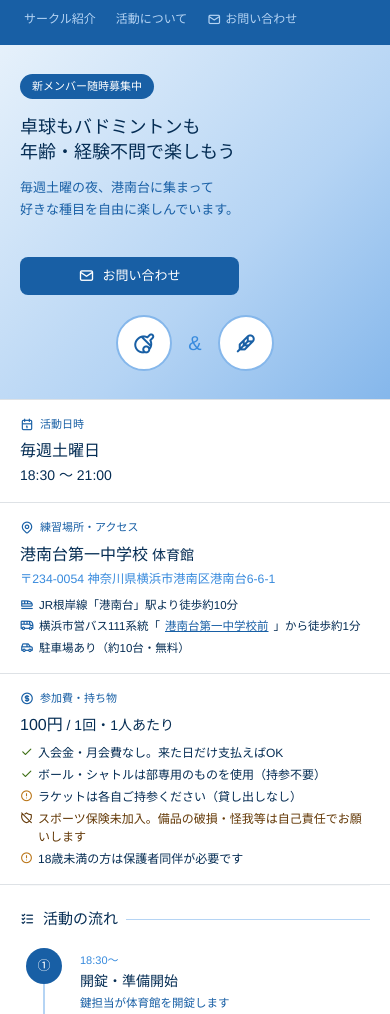
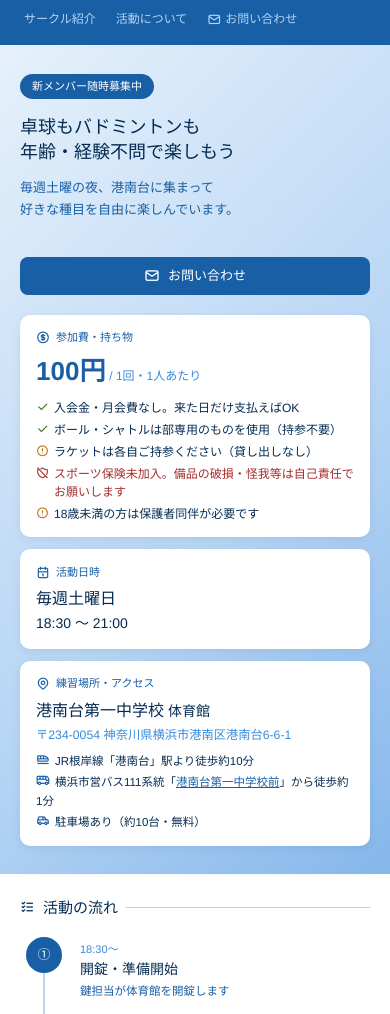
Before and after one commit to sagiakira/kounandai, a plain HTML site: page index.html in a window 390 px wide. Shown: the part 51-1065 px from the top of the page. Drawn offline with nearby package versions, Linux system fonts and the light colour scheme.

Commit message:
Add files via upload

```diff
--- a/index.html
+++ b/index.html
@@ -21,28 +21,29 @@
     .site-nav a i { font-size: 14px; }
 
     /* ===== HERO ===== */
-    .hero { background: linear-gradient(135deg, #E6F1FB 0%, #B5D4F4 60%, #85B7EB 100%); padding: 2.5rem 2rem; display: flex; align-items: center; justify-content: space-between; gap: 2rem; }
+    .hero { background: linear-gradient(135deg, #E6F1FB 0%, #B5D4F4 60%, #85B7EB 100%); padding: 2.5rem 2rem; display: flex; align-items: flex-start; justify-content: space-between; gap: 2rem; }
+    .hero-text { flex: 1; min-width: 280px; }
     .hero-badge { display: inline-block; background: #185FA5; color: #fff; font-size: 11px; padding: 4px 12px; border-radius: 20px; margin-bottom: 1rem; }
     .hero-title { font-size: 24px; font-weight: 500; color: #042C53; line-height: 1.4; margin-bottom: .75rem; }
     .hero-desc  { font-size: 14px; color: #185FA5; line-height: 1.7; }
-    .sport-icon { width: 72px; height: 72px; background: #fff; border-radius: 50%; display: flex; align-items: center; justify-content: center; border: 2px solid #85B7EB; flex-shrink: 0; }
-    .sport-icon i { font-size: 32px; color: #185FA5; }
-    .sport-sep  { font-size: 20px; color: #378ADD; font-weight: 500; }
+    .hero-info { flex: 1.4; min-width: 320px; display: flex; flex-direction: column; gap: 12px; }
+    .hero-info-row { display: grid; grid-template-columns: 1fr 1fr; gap: 12px; }
+    .hero-info .info-card { background: #fff; border-radius: 10px; padding: 1rem 1.25rem; border: none; box-shadow: 0 2px 8px rgba(4,44,83,.08); }
+    .fee-highlight { font-size: 30px; font-weight: 700; color: #185FA5; }
+    .fee-highlight-unit { font-size: 12px; color: #378ADD; }
+    .fee-mini-item.danger { color: #A32D2D; font-weight: 500; }
+    .fee-mini-item.danger i { color: #A32D2D; }
+    .info-label { font-size: 11px; color: #185FA5; font-weight: 500; margin-bottom: 6px; display: flex; align-items: center; gap: 6px; }
+    .info-label i { font-size: 14px; }
+    .info-value { font-size: 14px; color: #042C53; line-height: 1.6; }
+    .info-value strong { font-size: 16px; font-weight: 500; }
     .btn-contact { display: inline-flex; align-items: center; gap: 8px; background: #185FA5; color: #fff; font-size: 14px; font-weight: 500; padding: 10px 22px; border-radius: 8px; text-decoration: none; margin-top: 1.25rem; }
     .btn-contact:hover { background: #0C447C; color: #fff; }
     .btn-contact i { font-size: 16px; }
 
-    /* ===== INFO BAR ===== */
-    .info-bar { display: grid; grid-template-columns: 1fr 1.6fr 1fr; border-top: 1px solid #dee2e6; border-bottom: 1px solid #dee2e6; }
-    .info-card { padding: 1.25rem 1.5rem; border-right: 1px solid #dee2e6; }
-    .info-card:last-child { border-right: none; }
-    .info-label { font-size: 11px; color: #185FA5; font-weight: 500; margin-bottom: 6px; display: flex; align-items: center; gap: 6px; }
-    .info-label i { font-size: 14px; }
-    .info-value { font-size: 14px; color: #042C53; line-height: 1.6; }
-    .info-value strong { font-size: 16px; font-weight: 500; }
     .access-mini { margin-top: 6px; display: flex; flex-direction: column; gap: 3px; }
-    .access-mini-item { font-size: 12px; color: #042C53; display: flex; align-items: flex-start; gap: 5px; }
-    .access-mini-item i { color: #185FA5; font-size: 14px; margin-top: 1px; flex-shrink: 0; }
+    .access-mini-item { font-size: 12px; color: #042C53; line-height: 1.6; }
+    .access-mini-item i { color: #185FA5; font-size: 14px; margin-right: 5px; }
     .access-link { color: #185FA5; text-decoration: underline; }
     .access-link:hover { color: #0C447C; }
     .fee-mini { margin-top: 6px; display: flex; flex-direction: column; gap: 4px; }
@@ -166,6 +167,8 @@
     /* ===== レスポンシブ（タブレット：992px以下） ===== */
     @media (max-width: 992px) {
       .two-col { grid-template-columns: 1fr; }
+      .hero { flex-wrap: wrap; }
+      .hero-text, .hero-info { flex-basis: 100%; }
     }
 
     /* ===== レスポンシブ（スマホ：768px以下） ===== */
@@ -176,15 +179,14 @@
       .logo-name { font-size: 14px; }
       .logo-sub { font-size: 10px; }
 
-      .hero { flex-direction: column; align-items: flex-start; padding: 1.75rem 1.25rem; gap: 1.25rem; }
+      .hero { flex-direction: column; align-items: stretch; padding: 1.75rem 1.25rem; gap: 1.25rem; }
       .hero-title { font-size: 20px; }
       .hero-desc { font-size: 13px; }
       .btn-contact { font-size: 13px; padding: 9px 18px; width: 100%; justify-content: center; }
-      .hero-icons { align-self: center; }
-
-      .info-bar { grid-template-columns: 1fr; }
-      .info-card { border-right: none; border-bottom: 1px solid #dee2e6; padding: 1rem 1.25rem; }
-      .info-card:last-child { border-bottom: none; }
+      .hero-info { min-width: 0; }
+      .hero-info-row { grid-template-columns: 1fr; }
+      .hero-info .info-card { padding: .9rem 1rem; }
+      .fee-highlight { font-size: 26px; }
       .access-mini-item { font-size: 11.5px; }
 
       .section { padding: 1.5rem 1.25rem; }
@@ -205,8 +207,6 @@
     /* ===== レスポンシブ（小型スマホ：480px以下） ===== */
     @media (max-width: 480px) {
       .hero-title { font-size: 18px; }
-      .sport-icon { width: 56px; height: 56px; }
-      .sport-icon i { font-size: 24px; }
       .fee-amount { font-size: 24px; }
     }
   </style>
@@ -253,15 +253,21 @@
     <p class="hero-desc">毎週土曜の夜、港南台に集まって<br>好きな種目を自由に楽しんでいます。</p>
     <a href="mailto:mejiro.kounandai@gmail.com" class="btn-contact"><i class="ti ti-mail"></i>お問い合わせ</a>
   </div>
-  <div class="d-flex align-items-center gap-3 hero-icons">
-    <div class="sport-icon"><i class="ti ti-ping-pong"></i></div>
-    <div class="sport-sep">&amp;</div>
-    <div class="sport-icon"><i class="ti ti-feather"></i></div>
+  <div class="hero-info">
+    <div class="info-card fee-card-top">
+      <div class="info-label"><i class="ti ti-coin"></i>参加費・持ち物</div>
+      <div class="info-value">
+        <span class="fee-highlight">100円</span> <span class="fee-highlight-unit">/ 1回・1人あたり</span>
+        <div class="fee-mini">
+          <div class="fee-mini-item"><i class="ti ti-check" style="color:#3B6D11;"></i>入会金・月会費なし。来た日だけ支払えばOK</div>
+          <div class="fee-mini-item"><i class="ti ti-check" style="color:#3B6D11;"></i>ボール・シャトルは部専用のものを使用（持参不要）</div>
+          <div class="fee-mini-item"><i class="ti ti-alert-circle" style="color:#BA7517;"></i>ラケットは各自ご持参ください（貸し出しなし）</div>
+          <div class="fee-mini-item danger"><i class="ti ti-shield-off"></i>スポーツ保険未加入。備品の破損・怪我等は自己責任でお願いします</div>
+          <div class="fee-mini-item"><i class="ti ti-alert-circle" style="color:#BA7517;"></i>18歳未満の方は保護者同伴が必要です</div>
         </div>
-</section>
-
-<!-- ===== INFO BAR ===== -->
-<div class="info-bar">
+      </div>
+    </div>
+    <div class="hero-info-row">
       <div class="info-card">
         <div class="info-label"><i class="ti ti-calendar"></i>活動日時</div>
         <div class="info-value"><strong>毎週土曜日</strong><br>18:30 〜 21:00</div>
@@ -278,20 +284,9 @@
           </div>
         </div>
       </div>
-  <div class="info-card">
-    <div class="info-label"><i class="ti ti-coin"></i>参加費・持ち物</div>
-    <div class="info-value">
-      <strong>100円</strong> / 1回・1人あたり
-      <div class="fee-mini">
-        <div class="fee-mini-item"><i class="ti ti-check" style="color:#3B6D11;"></i>入会金・月会費なし。来た日だけ支払えばOK</div>
-        <div class="fee-mini-item"><i class="ti ti-check" style="color:#3B6D11;"></i>ボール・シャトルは部専用のものを使用（持参不要）</div>
-        <div class="fee-mini-item"><i class="ti ti-alert-circle" style="color:#BA7517;"></i>ラケットは各自ご持参ください（貸し出しなし）</div>
-        <div class="fee-mini-item warn"><i class="ti ti-shield-off"></i>スポーツ保険未加入。備品の破損・怪我等は自己責任でお願いします</div>
-        <div class="fee-mini-item"><i class="ti ti-alert-circle" style="color:#BA7517;"></i>18歳未満の方は保護者同伴が必要です</div>
     </div>
   </div>
-  </div>
-</div>
+</section>
 
 <hr class="section-divider">
 
@@ -344,7 +339,7 @@
 
       <div class="school-box">
         <div class="s-title"><i class="ti ti-school"></i>学校開放事業について</div>
-        <p class="school-lead">当部は港南台第一中学校の「学校施設開放事業」を利用して活動しています。利用にあたっては以下の点にご注意ください。</p>
+        <p class="school-lead">当部は横浜市の「<a href="https://www.city.yokohama.lg.jp/kurashi/kyodo-manabi/shogaigakushu/gakushu/kaiho/open.html" target="_blank" rel="noopener" class="access-link">学校開放事業</a>」を利用して活動しています。利用にあたっては以下の点にご注意ください。</p>
         <ul>
           <li>体育館以外の校舎・教室等への立ち入りは禁止です</li>
           <li>使用できるのは指定された体育館エリアのみです</li>
@@ -397,15 +392,8 @@
   </table>
   </div>
 
-  <div class="suspension-box" style="margin-top:14px;">
-    <div class="s-title"><i class="ti ti-alert-triangle"></i>活動休止となる場合</div>
-    <ul>
-      <li>学校行事が実施される場合</li>
-      <li>参加人数が少ない場合（各競技3人未満の目途）</li>
-      <li>鍵担当4名が全員不参加の場合</li>
-    </ul>
-  </div>
   <p class="member-note">※ このページはメンバー向けです。外部への共有はお控えください。</p>
+  <p class="member-note"><a href="https://schkaiho.city.yokohama.lg.jp/eshisetsu/menu/Welcome.cgi" target="_blank" rel="noopener" class="access-link"><i class="ti ti-external-link"></i> 学校開放管理システム</a></p>
 </div>
 
 <!-- ===== FOOTER ===== -->
```
Lines whose indentation alone changed are shown as unchanged.
